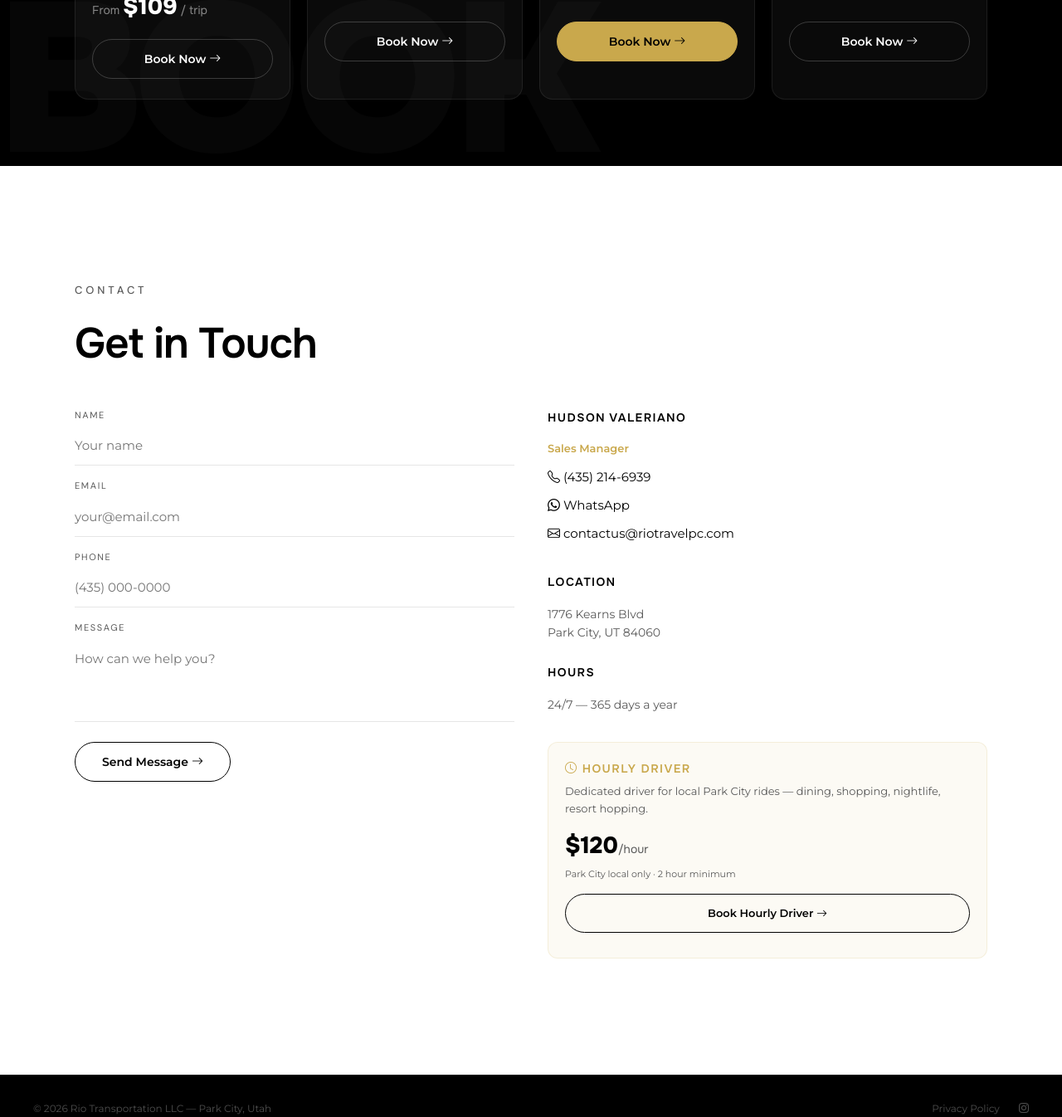
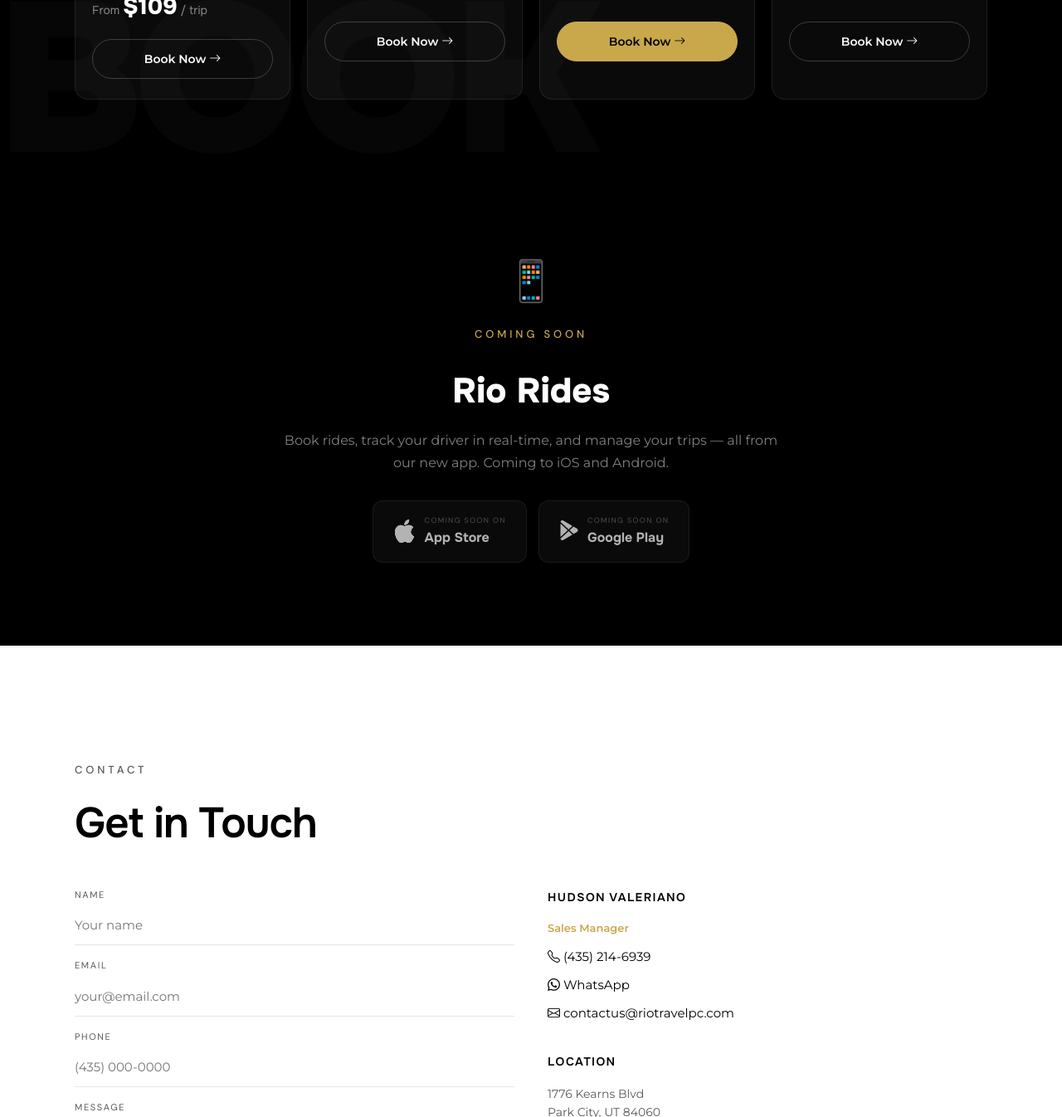
Before and after one commit to Hudson1910/parkcitytrips, a Flask app: page / in a window 1280 px wide. Shown: the part 5154-6500 px from the top of the page at 83% size. Run offline with Flask 3, Linux system fonts and the light colour scheme.

Commit message:
feat: Rio Rides app coming soon section — App Store + Google Play badges

```diff
--- a/templates/home_v2.html
+++ b/templates/home_v2.html
@@ -449,6 +449,32 @@ body.light .hero-scroll span{color:var(--muted);}
     </div>
 </section>
 
+<!-- RIO RIDES APP — Coming Soon -->
+<section class="sect sect-dark" style="text-align:center;padding:100px 20px;">
+    <div style="max-width:600px;margin:0 auto;">
+        <div style="font-size:48px;margin-bottom:16px;">📱</div>
+        <div class="sect-label" style="text-align:center;color:var(--accent);">COMING SOON</div>
+        <h2 style="font-family:var(--font-display);font-size:clamp(28px,5vw,42px);font-weight:800;color:#fff;margin-bottom:12px;">Rio Rides</h2>
+        <p style="font-family:var(--font-body);font-size:16px;color:rgba(255,255,255,.5);line-height:1.7;margin-bottom:32px;">Book rides, track your driver in real-time, and manage your trips — all from our new app. Coming to iOS and Android.</p>
+        <div style="display:flex;gap:14px;justify-content:center;flex-wrap:wrap;">
+            <div style="display:flex;align-items:center;gap:10px;padding:14px 24px;background:rgba(255,255,255,.06);border:1px solid rgba(255,255,255,.1);border-radius:12px;cursor:default;opacity:.7;">
+                <i class="bi bi-apple" style="font-size:28px;color:#fff;"></i>
+                <div style="text-align:left;">
+                    <div style="font-family:var(--font-label);font-size:9px;letter-spacing:.15em;text-transform:uppercase;color:rgba(255,255,255,.4);">Coming soon on</div>
+                    <div style="font-family:var(--font-display);font-size:16px;font-weight:700;color:#fff;">App Store</div>
+                </div>
+            </div>
+            <div style="display:flex;align-items:center;gap:10px;padding:14px 24px;background:rgba(255,255,255,.06);border:1px solid rgba(255,255,255,.1);border-radius:12px;cursor:default;opacity:.7;">
+                <i class="bi bi-google-play" style="font-size:24px;color:#fff;"></i>
+                <div style="text-align:left;">
+                    <div style="font-family:var(--font-label);font-size:9px;letter-spacing:.15em;text-transform:uppercase;color:rgba(255,255,255,.4);">Coming soon on</div>
+                    <div style="font-family:var(--font-display);font-size:16px;font-weight:700;color:#fff;">Google Play</div>
+                </div>
+            </div>
+        </div>
+    </div>
+</section>
+
 <!-- CONTACT — light section -->
 <section class="sect sect-light" id="contact">
     <div class="sect-inner">
```
